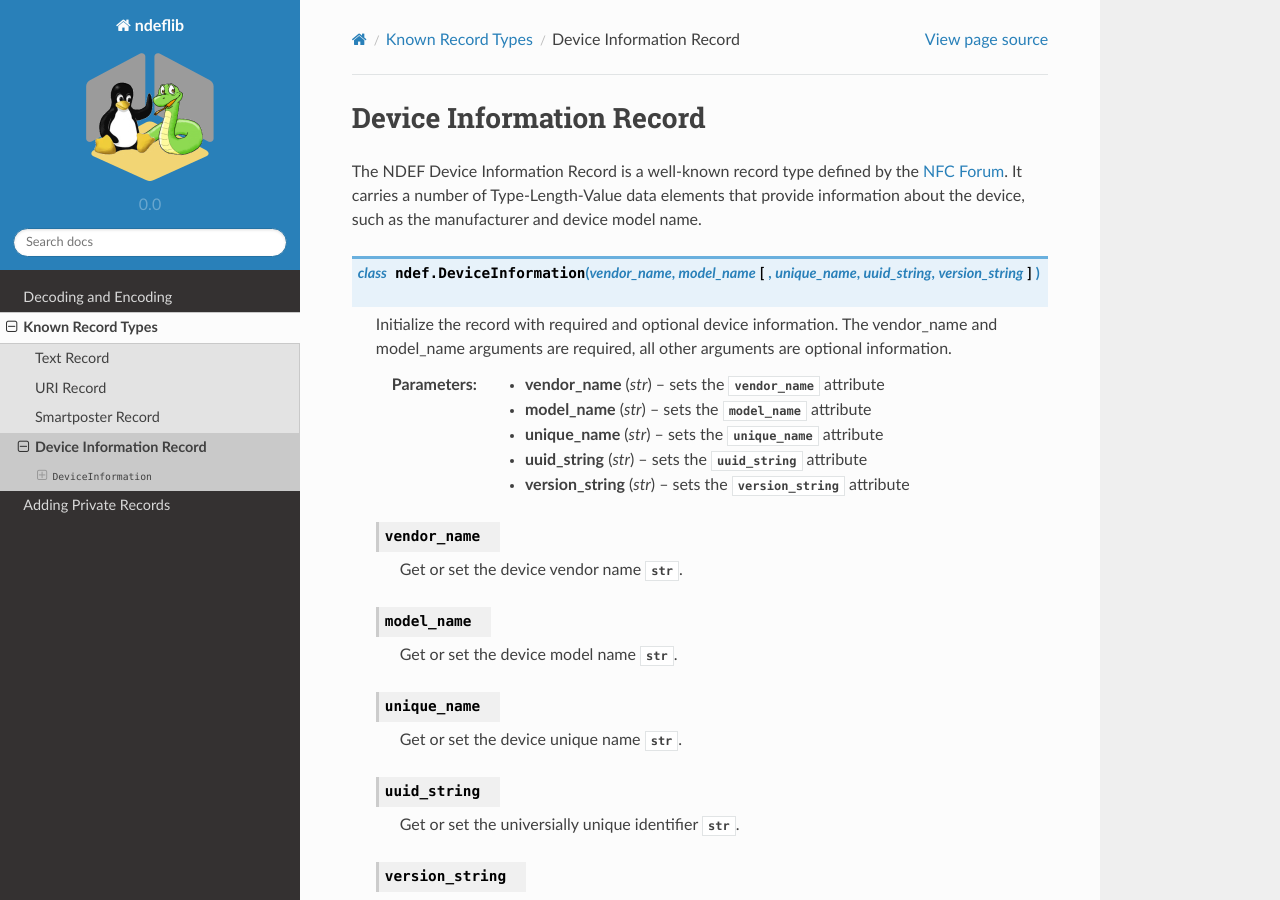
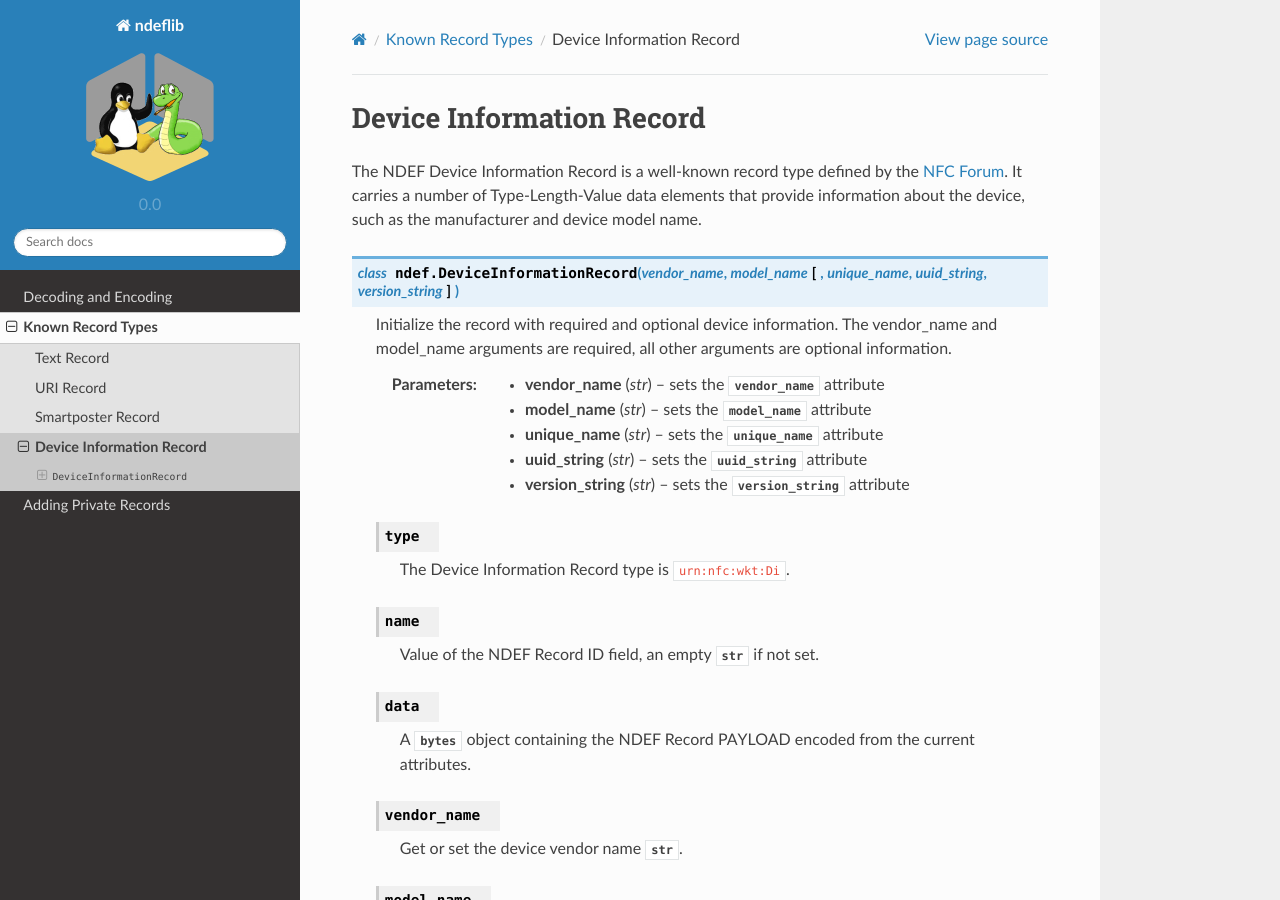
Before and after one commit to nfcpy/ndeflib, a Sphinx documentation site: the page built from docs/records/deviceinfo.rst, in a window 1280 px wide and 900 px high. Built offline with Sphinx 7.4.7 and the Read the Docs theme 2.0.0, drawn with Linux system fonts in a browser that asks for light colours.

Commit message:
corrected record class name

```diff
--- a/docs/records/deviceinfo.rst
+++ b/docs/records/deviceinfo.rst
@@ -8,7 +8,7 @@ The NDEF Device Information Record is a well-known record type defined by the
 provide information about the device, such as the manufacturer and device model
 name.
 
-.. class:: DeviceInformation(vendor_name, model_name, [unique_name, uuid_string, version_string])
+.. class:: DeviceInformationRecord(vendor_name, model_name, [unique_name, uuid_string, version_string])
 
    Initialize the record with required and optional device information. The
    vendor_name and model_name arguments are required, all other arguments are
@@ -19,6 +19,19 @@ name.
    :param str unique_name: sets the :attr:`unique_name` attribute
    :param str uuid_string: sets the :attr:`uuid_string` attribute
    :param str version_string: sets the :attr:`version_string` attribute
+
+   .. attribute:: type
+
+      The Device Information Record type is ``urn:nfc:wkt:Di``.
+
+   .. attribute:: name
+
+      Value of the NDEF Record ID field, an empty `str` if not set.
+
+   .. attribute:: data
+
+      A `bytes` object containing the NDEF Record PAYLOAD encoded from the
+      current attributes.
 
    .. attribute:: vendor_name
 
```
